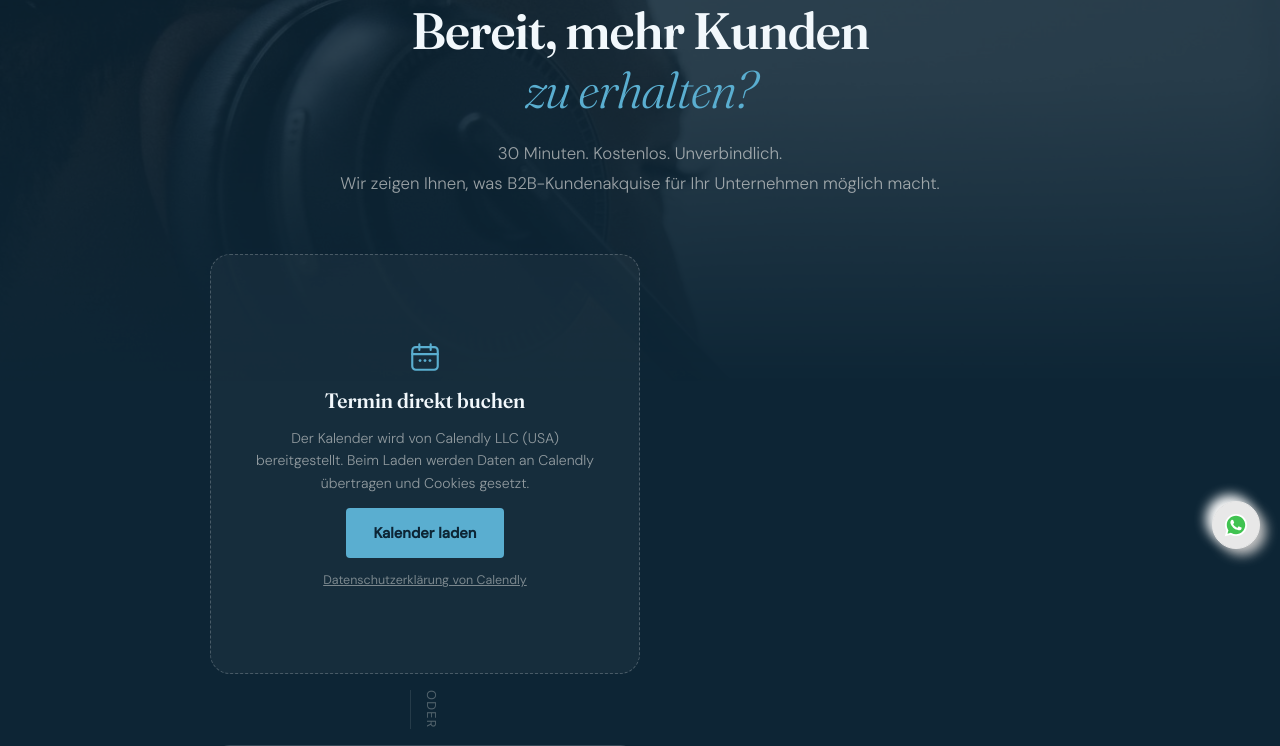
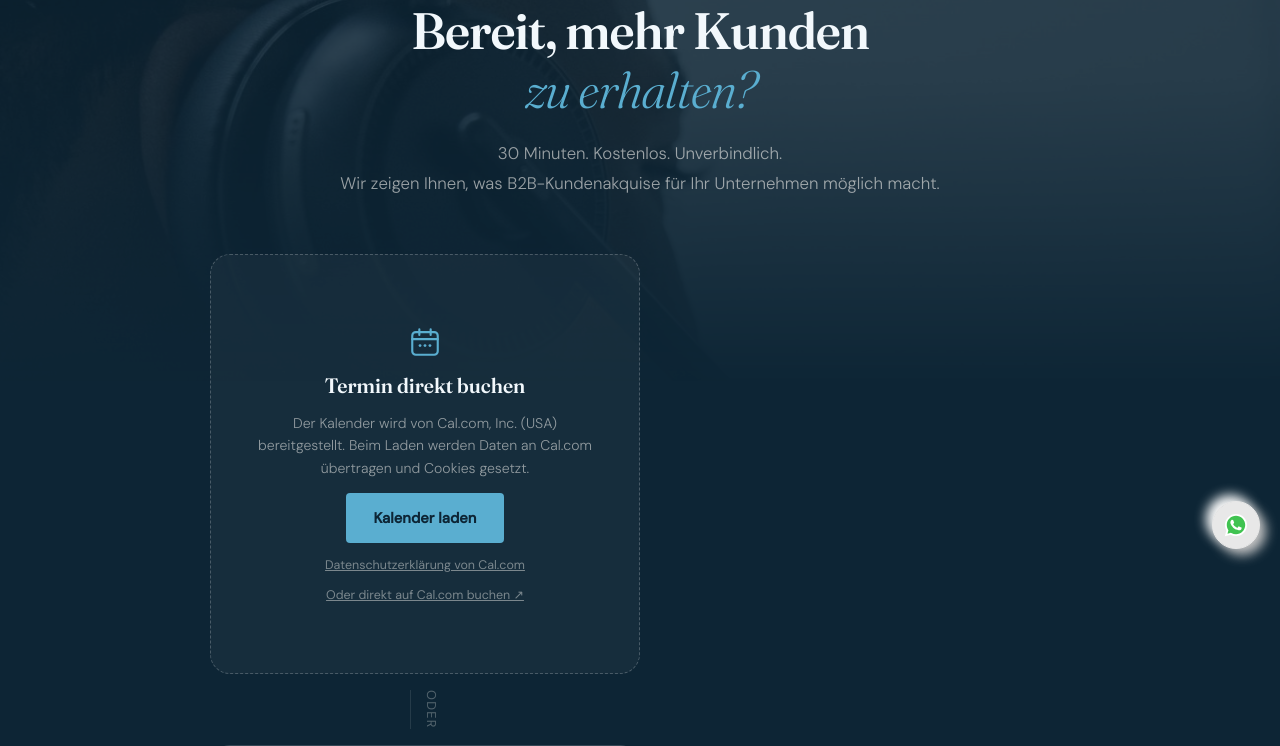
Before and after one commit to terencefeelv-design/iscu, a PHP site: page / in a window 1280 px wide, after a click on "Gratis Erstgespräch". Shown: the part 1638-2384 px from the top of the page. Run offline with PHP 8.4, Linux system fonts and the light colour scheme.

Commit message:
feat: remplace Calendly par Cal.com (cal.com/iscu.ch/30min)
- Widget Cal.com inline (embed.js officiel), toujours charge uniquement au clic
- Textes de consentement et lien de confidentialite mis a jour (DE/FR/EN)
- Lien direct vers la page de reservation Cal.com en secours
- Classes calendly-* renommees en booking-consent

Co-Authored-By: Claude Opus 5.5 <noreply@anthropic.com>

```diff
--- a/assets/css/style.css
+++ b/assets/css/style.css
@@ -486,7 +486,7 @@ body {
   text-align: left;
 }
 .booking-card { display: flex; flex-direction: column; gap: 16px; padding: 0 !important; background: none !important; border: none !important; }
-.booking-card .calendly-inline-widget { width: 100%; }
+.booking-card .booking-consent.loaded iframe { width: 100%; }
 .booking-icon { font-size: 2.4rem; }
 .booking-card h3, .contact-form-card h3 {
   font-family: 'Fraunces', serif; font-size: 1.3rem; font-weight: 600; color: var(--bg);
@@ -626,7 +626,6 @@ footer { background: var(--footer-bg); border-top: 1px solid rgba(255,255,255,.0
   .or-divider { padding: 0; }
   .or-divider span { writing-mode: horizontal-tb; border-left: none; border-top: 1px solid rgba(255,255,255,.1); padding-left: 0; padding-top: 8px; }
   .contact-form-card { padding: 28px 20px; }
-  .booking-card .calendly-inline-widget { height: 580px !important; }
   .form-row { grid-template-columns: 1fr; }
   .contact { padding: 64px 16px; }
   .questionnaire { padding: 40px 24px; }
@@ -1141,8 +1140,8 @@ html[data-theme="dark"] .logo-dark {
 }
 
 
-/* ── CALENDLY : CHARGEMENT AU CLIC ─────────────── */
-.calendly-consent {
+/* ── CAL.COM : CHARGEMENT AU CLIC ─────────────── */
+.booking-consent {
   display: flex; align-items: center; justify-content: center;
   min-height: 420px; width: 100%;
   padding: 40px 28px; text-align: center;
@@ -1150,21 +1149,21 @@ html[data-theme="dark"] .logo-dark {
   border-radius: 20px;
   background: rgba(255,255,255,.04);
 }
-.calendly-consent-inner { display: flex; flex-direction: column; align-items: center; gap: 14px; max-width: 340px; }
-.calendly-consent-icon { width: 34px; height: 34px; color: var(--highlight); }
-.calendly-consent h3 { font-family: 'Fraunces', serif; font-size: 1.3rem; font-weight: 600; color: var(--bg); }
-.calendly-consent p { color: rgba(245,244,240,.55); font-size: .88rem; font-weight: 300; line-height: 1.6; }
-.calendly-consent .booking-cta { cursor: pointer; font-family: 'DM Sans', sans-serif; }
-.calendly-consent .booking-cta:disabled { opacity: .5; cursor: default; }
-.calendly-consent-link { font-size: .78rem; color: rgba(245,244,240,.45); text-decoration: underline; }
-.calendly-consent-link:hover { color: var(--highlight); }
-.calendly-consent.loaded {
-  display: block; height: 760px; padding: 0;
+.booking-consent-inner { display: flex; flex-direction: column; align-items: center; gap: 14px; max-width: 340px; }
+.booking-consent-icon { width: 34px; height: 34px; color: var(--highlight); }
+.booking-consent h3 { font-family: 'Fraunces', serif; font-size: 1.3rem; font-weight: 600; color: var(--bg); }
+.booking-consent p { color: rgba(245,244,240,.55); font-size: .88rem; font-weight: 300; line-height: 1.6; }
+.booking-consent .booking-cta { cursor: pointer; font-family: 'DM Sans', sans-serif; }
+.booking-consent .booking-cta:disabled { opacity: .5; cursor: default; }
+.booking-consent-link { font-size: .78rem; color: rgba(245,244,240,.45); text-decoration: underline; }
+.booking-consent-link:hover { color: var(--highlight); }
+.booking-consent.loaded {
+  display: block; height: 760px; padding: 0; overflow: auto;
   border: none; background: none; text-align: left;
 }
 @media (max-width: 600px) {
-  .calendly-consent { min-height: 340px; padding: 32px 20px; }
-  .calendly-consent.loaded { height: 580px; }
+  .booking-consent { min-height: 340px; padding: 32px 20px; }
+  .booking-consent.loaded { height: 580px; }
 }
 
 
--- a/index.html
+++ b/index.html
@@ -1291,21 +1291,24 @@
 </p>
     <div class="contact-options">
       <div class="booking-card">
-<div class="calendly-consent" id="calendlyBox" data-calendly-url="https://calendly.com/zusammenarbeit-lscu/30min">
-  <div class="calendly-consent-inner">
-    <svg class="calendly-consent-icon" viewBox="0 0 24 24" fill="none" stroke="currentColor" stroke-width="1.5" stroke-linecap="round" aria-hidden="true"><rect x="3" y="5" width="18" height="16" rx="2.5"/><path d="M3 10h18M8 3v4M16 3v4"/><circle cx="8.5" cy="14.5" r="1" fill="currentColor" stroke="none"/><circle cx="12" cy="14.5" r="1" fill="currentColor" stroke="none"/><circle cx="15.5" cy="14.5" r="1" fill="currentColor" stroke="none"/></svg>
+<div class="booking-consent" id="calBox" data-cal-link="iscu.ch/30min">
+  <div class="booking-consent-inner">
+    <svg class="booking-consent-icon" viewBox="0 0 24 24" fill="none" stroke="currentColor" stroke-width="1.5" stroke-linecap="round" aria-hidden="true"><rect x="3" y="5" width="18" height="16" rx="2.5"/><path d="M3 10h18M8 3v4M16 3v4"/><circle cx="8.5" cy="14.5" r="1" fill="currentColor" stroke="none"/><circle cx="12" cy="14.5" r="1" fill="currentColor" stroke="none"/><circle cx="15.5" cy="14.5" r="1" fill="currentColor" stroke="none"/></svg>
     <h3 data-de="Termin direkt buchen" data-fr="Réserver un créneau" data-en="Book a slot directly">
       Termin direkt buchen</h3>
-    <p data-de="Der Kalender wird von Calendly LLC (USA) bereitgestellt. Beim Laden werden Daten an Calendly übertragen und Cookies gesetzt."
-      data-fr="Le calendrier est fourni par Calendly LLC (États-Unis). Son chargement transmet des données à Calendly et dépose des cookies."
-      data-en="The calendar is provided by Calendly LLC (USA). Loading it transfers data to Calendly and sets cookies.">
-      Der Kalender wird von Calendly LLC (USA) bereitgestellt. Beim Laden werden Daten an Calendly übertragen und
+    <p data-de="Der Kalender wird von Cal.com, Inc. (USA) bereitgestellt. Beim Laden werden Daten an Cal.com übertragen und Cookies gesetzt."
+      data-fr="Le calendrier est fourni par Cal.com, Inc. (États-Unis). Son chargement transmet des données à Cal.com et dépose des cookies."
+      data-en="The calendar is provided by Cal.com, Inc. (USA). Loading it transfers data to Cal.com and sets cookies.">
+      Der Kalender wird von Cal.com, Inc. (USA) bereitgestellt. Beim Laden werden Daten an Cal.com übertragen und
       Cookies gesetzt.</p>
-    <button type="button" class="booking-cta" id="calendlyLoad" data-de="Kalender laden"
+    <button type="button" class="booking-cta" id="calLoad" data-de="Kalender laden"
       data-fr="Charger le calendrier" data-en="Load calendar">Kalender laden</button>
-    <a class="calendly-consent-link" href="https://calendly.com/pages/privacy" target="_blank" rel="noopener"
-      data-de="Datenschutzerklärung von Calendly" data-fr="Politique de confidentialité de Calendly"
-      data-en="Calendly privacy policy">Datenschutzerklärung von Calendly</a>
+    <a class="booking-consent-link" href="https://cal.com/privacy" target="_blank" rel="noopener"
+      data-de="Datenschutzerklärung von Cal.com" data-fr="Politique de confidentialité de Cal.com"
+      data-en="Cal.com privacy policy">Datenschutzerklärung von Cal.com</a>
+    <a class="booking-consent-link" href="https://cal.com/iscu.ch/30min?overlayCalendar=true" target="_blank" rel="noopener"
+      data-de="Oder direkt auf Cal.com buchen ↗" data-fr="Ou réserver directement sur Cal.com ↗"
+      data-en="Or book directly on Cal.com ↗">Oder direkt auf Cal.com buchen ↗</a>
   </div>
 </div>
 
@@ -1754,26 +1757,29 @@ document.getElementById('contactForm').addEventListener('submit', async e => {
 
 
 <script>
-  // Calendly : chargé uniquement sur action explicite du visiteur (aucun cookie avant le clic)
+  // Cal.com : chargé uniquement sur action explicite du visiteur (aucun cookie avant le clic)
   (function () {
-    var box = document.getElementById('calendlyBox');
-    var btn = document.getElementById('calendlyLoad');
+    var box = document.getElementById('calBox');
+    var btn = document.getElementById('calLoad');
     if (!box || !btn) return;
     btn.addEventListener('click', function () {
       btn.disabled = true;
-      var css = document.createElement('link');
-      css.rel = 'stylesheet';
-      css.href = 'https://assets.calendly.com/assets/external/widget.css';
-      document.head.appendChild(css);
-      var js = document.createElement('script');
-      js.src = 'https://assets.calendly.com/assets/external/widget.js';
-      js.onload = function () {
-        box.innerHTML = '';
-        box.classList.add('loaded');
-        window.Calendly.initInlineWidget({ url: box.dataset.calendlyUrl, parentElement: box });
-      };
-      js.onerror = function () { btn.disabled = false; };
-      document.head.appendChild(js);
+      // Snippet officiel Cal.com (embed.js), injecté seulement maintenant
+      (function (C, A, L) { var p = function (a, ar) { a.q.push(ar); }; var d = C.document; C.Cal = C.Cal || function () { var cal = C.Cal; var ar = arguments; if (!cal.loaded) { cal.ns = {}; cal.q = cal.q || []; var s = d.createElement('script'); s.src = A; s.onerror = function () { btn.disabled = false; }; d.head.appendChild(s); cal.loaded = true; } if (ar[0] === L) { var api = function () { p(api, arguments); }; var namespace = ar[1]; api.q = api.q || []; if (typeof namespace === 'string') { cal.ns[namespace] = cal.ns[namespace] || api; p(cal.ns[namespace], ar); p(cal, ['initNamespace', namespace]); } else p(cal, ar); return; } p(cal, ar); }; })(window, 'https://app.cal.com/embed/embed.js', 'init');
+      box.innerHTML = '';
+      box.classList.add('loaded');
+      Cal('init', '30min', { origin: 'https://app.cal.com' });
+      Cal.ns['30min']('inline', {
+        elementOrSelector: '#calBox',
+        calLink: box.dataset.calLink,
+        config: { layout: 'month_view', overlayCalendar: 'true', theme: 'dark' }
+      });
+      Cal.ns['30min']('ui', {
+        theme: 'dark',
+        cssVarsPerTheme: { dark: { 'cal-brand': '#5AAED0' } },
+        hideEventTypeDetails: false,
+        layout: 'month_view'
+      });
     });
   })();
 </script>
```
